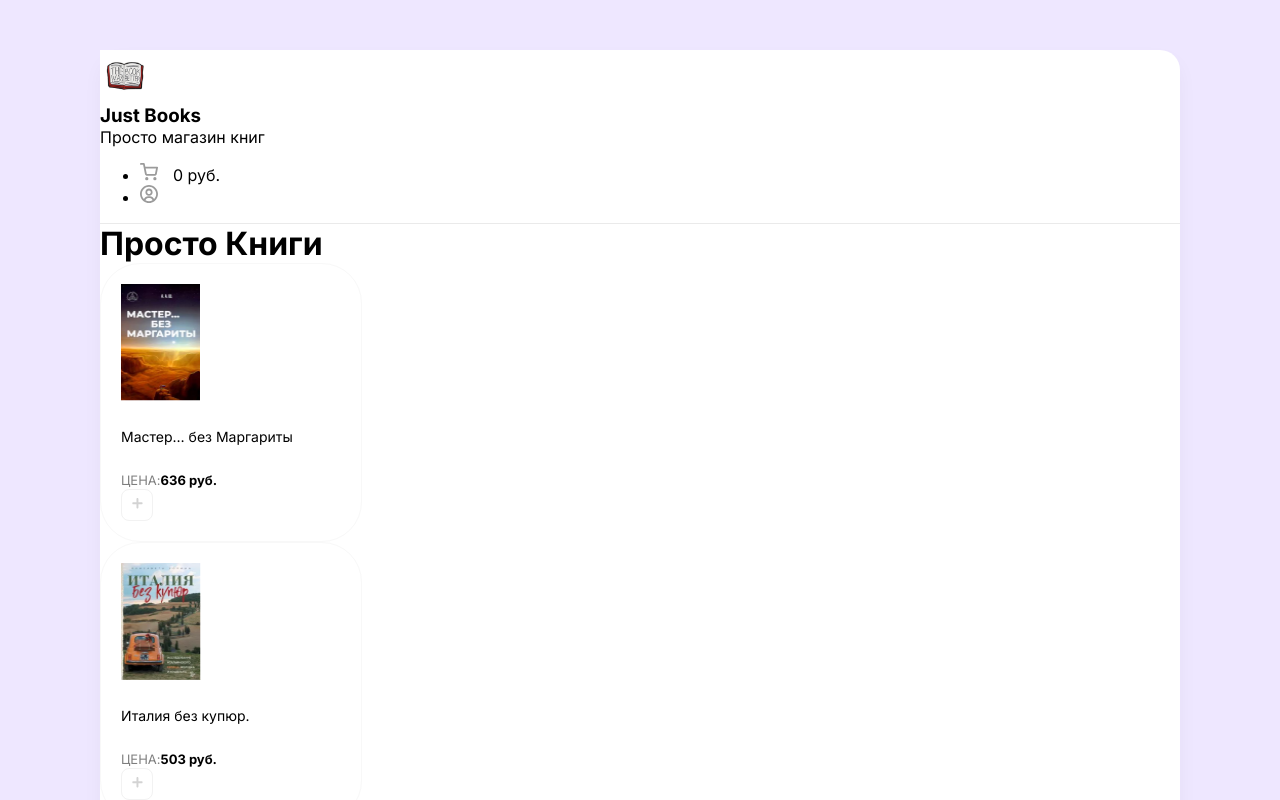
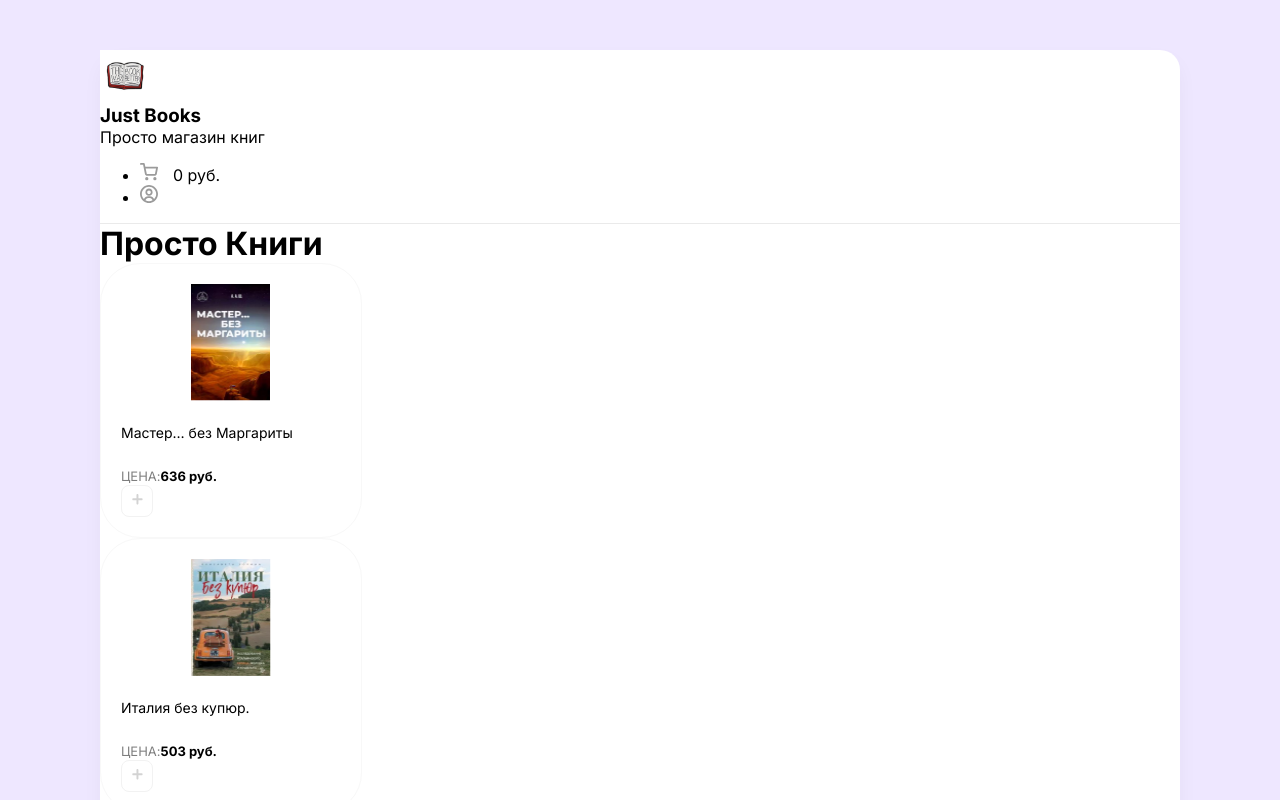
Before and after one commit to LazyShagyDude/just-books, a React (Create React App) app: page / in a window 1280 px wide. Shown: the top 800 px of the page. Built offline with nearby package versions, Linux system fonts and the light colour scheme.

Commit message:
first commit

```diff
--- a/src/components/Card/Card.module.scss
+++ b/src/components/Card/Card.module.scss
@@ -23,4 +23,9 @@
     b{
       font-size: 13px;
     }
+    .image{
+        display: block;
+        margin-left: auto;
+        margin-right: auto;
+    }
   }
--- a/src/components/Card/index.js
+++ b/src/components/Card/index.js
@@ -3,7 +3,7 @@ import cardStyle from './Card.module.scss'
 function Card(props){
     return(
         <div className={cardStyle.card}>
-            <img width={80} height={117} src={props.imgURL}></img>
+            <img className={cardStyle.image} width={80} height={117} src={props.imgURL}></img>
             <h5>{props.name}</h5>
                 <div className="d-flex justify-between align-center">
                     <div className="d-flex flex-column">
```
